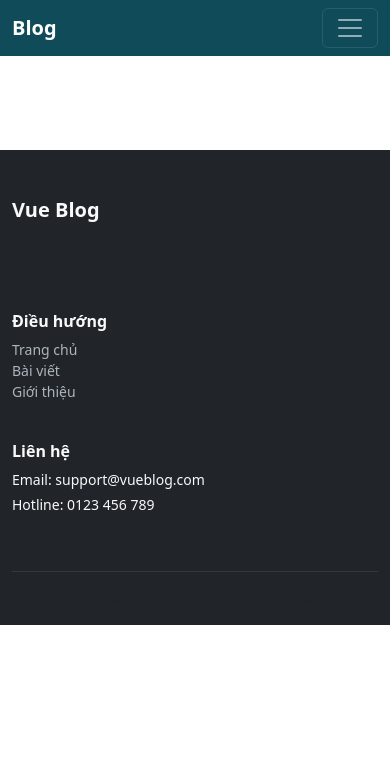
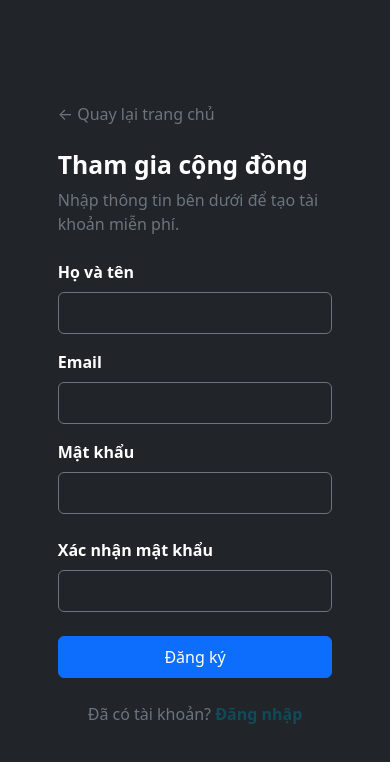
Before and after one commit to tr-nguyenn/SOF3081_Assgnment, a Vue app in the folder SOF3081_FrontEnd/: page /register in a window 390 px wide. Shown: the top 762 px of the page. Built offline with nearby package versions, Linux system fonts and the light colour scheme.

Commit message:
3_Design_Register-Login

```diff
--- a/SOF3081_FrontEnd/index.html
+++ b/SOF3081_FrontEnd/index.html
@@ -5,7 +5,12 @@
     <meta charset="UTF-8" />
     <link rel="icon" type="image/svg+xml" href="/vite.svg" />
     <meta name="viewport" content="width=device-width, initial-scale=1.0" />
-    <title>Blog Page</title>
+    <link href="https://fonts.googleapis.com/css2?family=Material+Symbols+Outlined:wght,FILL@100..700,0..1&display=swap"
+        rel="stylesheet">
+    <link
+        href="https://fonts.googleapis.com/css2?family=Newsreader:ital,opsz,wght@0,6..72,200..800;1,6..72,200..800&family=Noto+Sans:wght@100..900&display=swap"
+        rel="stylesheet" />
+    <title>BlogHub</title>
 </head>
 
 <body>
--- a/SOF3081_FrontEnd/src/App.vue
+++ b/SOF3081_FrontEnd/src/App.vue
@@ -1,19 +1,25 @@
-<script setup lang="ts">
+<script setup>
+import {useRoute} from "vue-router";
+import Navbar from "./components/Navbar.vue";
 import Footer from "./components/Footer.vue";
-import Navbar from "./components/Navbar.vue";
-import LoginModal from "./views/LoginModal.vue";
-import RegisterModal from "./views/RegisterModal.vue";
+
+const route = useRoute();
 </script>
 
 <template>
-  <Navbar />
-  <RegisterModal />
-  <LoginModal />
-  <div class="main-content py-3" style="margin-top: 70px">
-    <div class="container">
-      <RouterView />
+  <!-- DEFAULT LAYOUT -->
+  <template v-if="route.meta.layout !== 'auth'">
+    <Navbar />
+    <div class="main-content py-3" style="margin-top: 70px">
+      <div class="container">
+        <RouterView />
+      </div>
     </div>
-  </div>
+    <Footer />
+  </template>
 
-  <Footer />
+  <!-- AUTH LAYOUT -->
+  <template v-else>
+    <RouterView />
+  </template>
 </template>
--- a/SOF3081_FrontEnd/src/components/Navbar.vue
+++ b/SOF3081_FrontEnd/src/components/Navbar.vue
@@ -1,5 +1,5 @@
 <template>
-  <nav class="navbar navbar-expand-lg navbar-dark bg-primary fixed-top">
+  <nav class="navbar navbar-expand-lg navbar-dark bg-primary fixed-top py-3">
     <div class="container">
       <a class="navbar-brand fw-bold" href="#">Blog</a>
       <button
@@ -23,20 +23,8 @@
           </li>
         </ul>
         <div class="d-flex align-items-center gap-2">
-          <button
-            class="btn btn-outline-light btn-sm px-3 rounded-pill"
-            data-bs-toggle="modal"
-            data-bs-target="#loginModal"
-          >
-            Đăng nhập
-          </button>
-          <button
-            class="btn btn-warning btn-sm px-3 rounded-pill fw-semibold"
-            data-bs-toggle="modal"
-            data-bs-target="#registerModal"
-          >
-            Đăng ký
-          </button>
+          <RouterLink class="btn btn-outline-light btn-sm px-3 rounded-pill" to="login">Đăng nhập</RouterLink>
+          <RouterLink class="btn btn-warning btn-sm px-3 rounded-pill fw-semibold" to="register"> Đăng ký </RouterLink>
         </div>
       </div>
     </div>
--- a/SOF3081_FrontEnd/src/router/index.ts
+++ b/SOF3081_FrontEnd/src/router/index.ts
@@ -14,6 +14,18 @@ const router = createRouter({
       name: "post-detail",
       component: () => import("../views/PostDetail.vue"),
     },
+    {
+      path: "/login",
+      name: "login",
+      component: () => import("../views/Login.vue"),
+      meta: {layout: "auth"},
+    },
+    {
+      path: "/register",
+      name: "register",
+      component: () => import("../views/Register.vue"),
+      meta: {layout: "auth"},
+    },
   ],
 });
 
--- /dev/null
+++ b/SOF3081_FrontEnd/src/views/Login.vue
@@ -0,0 +1,67 @@
+<template>
+  <div class="container-fluid min-vh-100">
+    <div class="row min-vh-100">
+      <!-- LEFT CONTENT -->
+      <div
+        class="col-md-6 d-none d-md-flex flex-column justify-content-between p-5 text-white"
+        style="
+          background:
+            linear-gradient(rgba(0, 0, 0, 0.55), rgba(0, 0, 0, 0.55)),
+            url(&quot;https://images.unsplash.com/photo-1498050108023-c5249f4df085&quot;) center / cover no-repeat;
+        "
+      >
+        <div>
+          <h5 class="fw-bold">📘 BlogManager</h5>
+        </div>
+
+        <div>
+          <h1 class="fw-bold display-5">Chào mừng trở lại!</h1>
+          <p class="mt-4">Đăng nhập để tiếp tục viết bài, quản lý nội dung và kết nối với cộng đồng.</p>
+        </div>
+
+        <small>Nơi những ý tưởng được chia sẻ.</small>
+      </div>
+
+      <!-- RIGHT FORM -->
+      <div class="col-md-6 d-flex align-items-center justify-content-center bg-dark text-white">
+        <div class="w-75" style="max-width: 400px">
+          <!-- BACK HOME -->
+          <RouterLink to="/" class="text-secondary text-decoration-none mb-4 d-inline-block">
+            ← Quay lại trang chủ
+          </RouterLink>
+
+          <h2 class="fw-bold mb-2">Đăng nhập</h2>
+          <p class="text-secondary mb-4">Nhập thông tin tài khoản của bạn</p>
+
+          <form>
+            <div class="mb-3">
+              <label class="form-label">Email</label>
+              <input type="email" class="form-control bg-dark text-white border-secondary py-2" />
+            </div>
+
+            <div class="mb-3">
+              <label class="form-label">Mật khẩu</label>
+              <input type="password" class="form-control bg-dark text-white border-secondary py-2" />
+            </div>
+
+            <div class="d-flex justify-content-between align-items-center mb-4">
+              <div class="form-check">
+                <input class="form-check-input" type="checkbox" />
+                <label class="form-check-label"> Ghi nhớ tôi </label>
+              </div>
+
+              <RouterLink to="/forgot-password" class="text-primary text-decoration-none"> Quên mật khẩu? </RouterLink>
+            </div>
+
+            <button type="submit" class="btn btn-primary w-100 py-2">Đăng nhập</button>
+          </form>
+
+          <p class="text-center mt-4 text-secondary">
+            Chưa có tài khoản?
+            <RouterLink to="/register" class="text-primary fw-semibold text-decoration-none"> Đăng ký ngay </RouterLink>
+          </p>
+        </div>
+      </div>
+    </div>
+  </div>
+</template>
--- a/SOF3081_FrontEnd/src/views/LoginModal.vue
+++ /dev/null
@@ -1,26 +0,0 @@
-<template>
-  <div class="modal fade" id="loginModal" tabindex="-1">
-    <div class="modal-dialog modal-dialog-centered">
-      <div class="modal-content">
-        <div class="modal-header">
-          <h5 class="modal-title">Đăng nhập</h5>
-          <button type="button" class="btn-close" data-bs-dismiss="modal"></button>
-        </div>
-
-        <div class="modal-body">
-          <form>
-            <div class="mb-3">
-              <label class="form-label">Email</label>
-              <input type="email" class="form-control" />
-            </div>
-            <div class="mb-3">
-              <label class="form-label">Mật khẩu</label>
-              <input type="password" class="form-control" />
-            </div>
-            <button class="btn btn-primary w-100">Đăng nhập</button>
-          </form>
-        </div>
-      </div>
-    </div>
-  </div>
-</template>
--- /dev/null
+++ b/SOF3081_FrontEnd/src/views/Register.vue
@@ -0,0 +1,72 @@
+<template>
+  <div class="container-fluid min-vh-100">
+    <div class="row min-vh-100">
+      <!-- LEFT CONTENT -->
+      <div
+        class="col-md-6 d-none d-md-flex flex-column justify-content-between p-5 text-white"
+        style="
+          background:
+            linear-gradient(rgba(0, 0, 0, 0.55), rgba(0, 0, 0, 0.55)),
+            url(&quot;https://images.unsplash.com/photo-1498050108023-c5249f4df085&quot;) center / cover no-repeat;
+        "
+      >
+        <div>
+          <RouterLink to="/" class="fw-bold h5">📘 BlogManager</RouterLink>
+        </div>
+
+        <div>
+          <h1 class="fw-bold display-5">
+            Ghi lại suy nghĩ,<br />
+            chia sẻ cùng thế giới.
+          </h1>
+          <p class="mt-4">
+            Tham gia cùng hơn <strong>50.000</strong> người viết đang quản lý nội dung, kết nối với độc giả và phát
+            triển thương hiệu cá nhân.
+          </p>
+        </div>
+
+        <small>Được tin dùng bởi những người kể chuyện hiện đại.</small>
+      </div>
+
+      <!-- RIGHT FORM -->
+      <div class="col-md-6 d-flex align-items-center justify-content-center bg-dark text-white">
+        <div class="w-75" style="max-width: 400px">
+          <RouterLink to="/" class="text-secondary text-decoration-none mb-4 d-inline-block">
+            ← Quay lại trang chủ
+          </RouterLink>
+          <h2 class="fw-bold mb-2">Tham gia cộng đồng</h2>
+          <p class="text-secondary mb-4">Nhập thông tin bên dưới để tạo tài khoản miễn phí.</p>
+
+          <form>
+            <div class="mb-3">
+              <label class="form-label fw-bold">Họ và tên</label>
+              <input type="text" class="form-control bg-dark text-white border-secondary py-2" />
+            </div>
+
+            <div class="mb-3">
+              <label class="form-label fw-bold">Email</label>
+              <input type="email" class="form-control bg-dark text-white border-secondary py-2" />
+            </div>
+
+            <div class="mb-4">
+              <label class="form-label fw-bold">Mật khẩu</label>
+              <input type="password" class="form-control bg-dark text-white border-secondary py-2" />
+            </div>
+
+            <div class="mb-4">
+              <label class="form-label fw-bold">Xác nhận mật khẩu</label>
+              <input type="password" class="form-control bg-dark text-white border-secondary py-2" />
+            </div>
+
+            <button type="submit" class="btn btn-primary w-100 py-2">Đăng ký</button>
+          </form>
+
+          <p class="text-center mt-4 text-secondary">
+            Đã có tài khoản?
+            <RouterLink to="login" class="text-primary fw-semibold text-decoration-none"> Đăng nhập </RouterLink>
+          </p>
+        </div>
+      </div>
+    </div>
+  </div>
+</template>
--- a/SOF3081_FrontEnd/src/views/RegisterModal.vue
+++ /dev/null
@@ -1,50 +0,0 @@
-<template>
-  <div class="modal fade" id="registerModal" tabindex="-1">
-    <div class="modal-dialog modal-dialog-centered">
-      <div class="modal-content">
-        <!-- Header -->
-        <div class="modal-header">
-          <h5 class="modal-title">Đăng ký tài khoản</h5>
-          <button type="button" class="btn-close" data-bs-dismiss="modal"></button>
-        </div>
-
-        <!-- Body -->
-        <div class="modal-body">
-          <form>
-            <div class="mb-3">
-              <label class="form-label">Họ và tên</label>
-              <input type="text" class="form-control" placeholder="Nguyễn Văn A" />
-            </div>
-
-            <div class="mb-3">
-              <label class="form-label">Email</label>
-              <input type="email" class="form-control" placeholder="abc@gmail.com" />
-            </div>
-
-            <div class="mb-3">
-              <label class="form-label">Mật khẩu</label>
-              <input type="password" class="form-control" />
-            </div>
-
-            <div class="mb-3">
-              <label class="form-label">Nhập lại mật khẩu</label>
-              <input type="password" class="form-control" />
-            </div>
-
-            <button type="button" class="btn btn-success w-100">Đăng ký</button>
-          </form>
-        </div>
-
-        <!-- Footer -->
-        <div class="modal-footer">
-          <small class="text-muted">
-            Đã có tài khoản?
-            <a href="#" data-bs-dismiss="modal" data-bs-toggle="modal" data-bs-target="#loginModal"> Đăng nhập </a>
-          </small>
-        </div>
-      </div>
-    </div>
-  </div>
-</template>
-
-<script setup lang="ts"></script>
```
